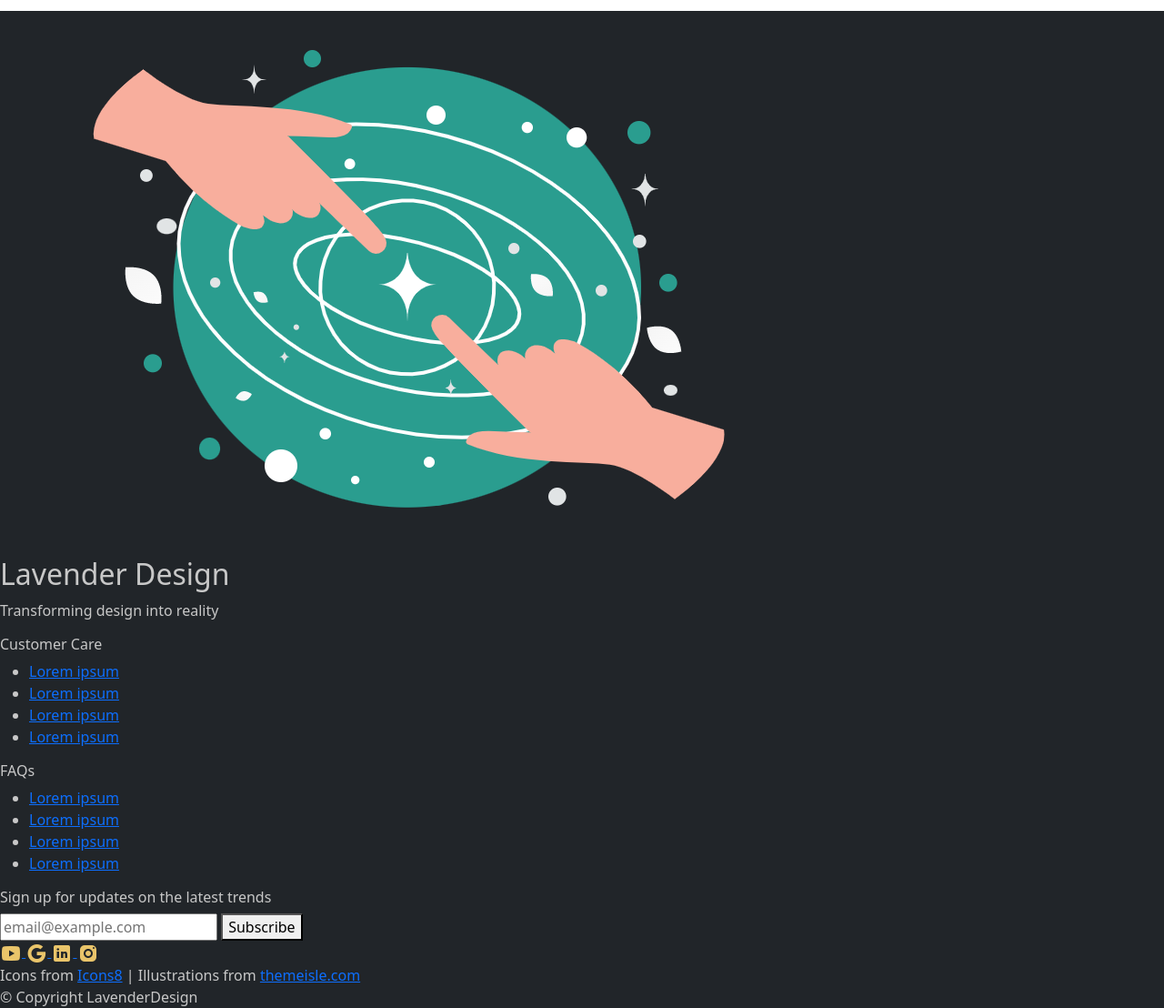
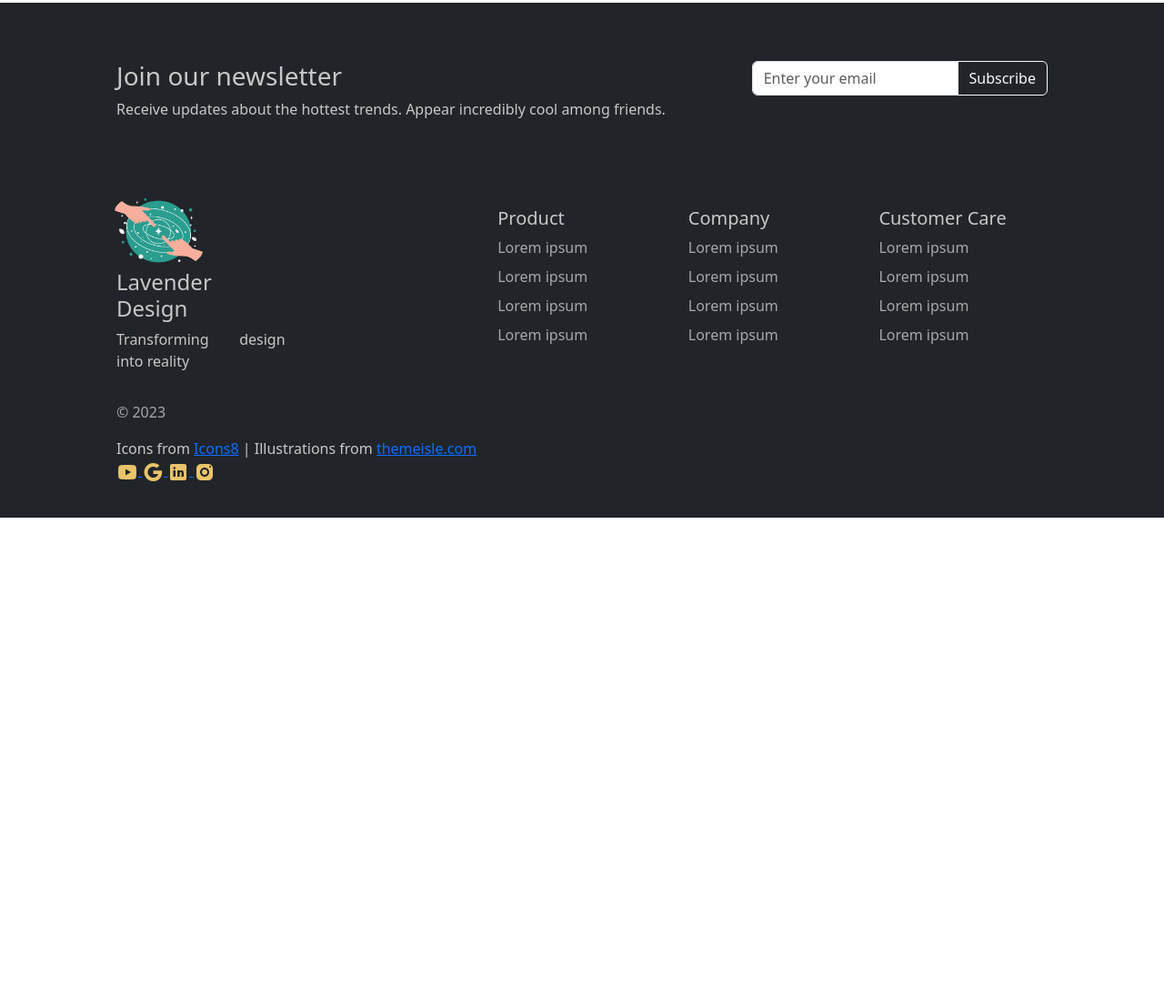
Before and after one commit to sushma1031/product-page, a plain HTML site: page index.html in a window 1280 px wide. Shown: the part 1806-2914 px from the top of the page at 91% size. After the commit the page ends 2375 px from the top, so only its background shows below. Drawn offline with nearby package versions, Linux system fonts and the light colour scheme.

Commit message:
style footer except socials, copyright, credit

```diff
--- a/css/style.css
+++ b/css/style.css
@@ -108,8 +108,13 @@ button.download{
 }
 
 #reviews{
-  padding: 3rem 0;
   color:#212427;
+  padding-bottom: 3rem;
+}
+
+#reviews .container-fluid {
+  padding-right: 5%;
+  padding-left: 5%;
 }
 
 .review-slide{
@@ -139,9 +144,41 @@ button.download{
   padding: 1rem 0;
 }
 
-footer{
+#footer{
   background-color: #212529;
-  color:rgba(200, 200, 200, 1);
+  color: rgba(200, 200, 200, 1);
+}
+
+#footer .container-fluid{
+  padding-top: 0;
+  padding-bottom: 3%;
+}
+
+.company-footer{
+  text-align: justify;
+}
+
+.company-logo{
+  margin-left: -1rem;
+}
+
+/* .email{
+  background-color: rgba(0, 0, 0, 0);
+  color: rgba(200, 200, 200, 0.8);
+  outline: none;
+  border: solid 1px rgba(200, 200, 200, 0.8);
+  border-radius: 5px;
+ padding-top: 0.5rem;
+  padding-bottom: 0.5rem;
+  padding-left: 0.5rem;
+} */
+
+.copyright{
+  opacity: 80%;
+}
+
+footer .nav-link {
+  color: rgba(200, 200, 200, 0.8);
 }
 
 @media (max-width: 1028px){
--- a/index.html
+++ b/index.html
@@ -168,6 +168,7 @@
 
   <section id="reviews">
 
+    <div class="container-fluid">
       <div id="reviewCarousel" class="carousel slide carousel-dark" ride="false" data-bs-theme="dark">
         <div class="carousel-inner">
           <div class="carousel-item active">
@@ -221,61 +222,74 @@
           <span class="visually-hidden">Next</span>
         </button>
       </div>
+    </div>
 
   </section>
 
   <!-- Footer -->
 
-  <footer id="footer">
+  <section id="footer">
+    <div class="container-fluid">
 
-    <div class="brand-footer">
-      <img src="images/130-teal.png" alt="lavender-design-logo">
-      <h2 class="brand-name">Lavender Design</h2>
+      <div class="row row-cols-1 row-cols-sm-2">
+        <div class="col-sm-8 pt-5 mt-3">
+          <h3 class="subscribe">Join our newsletter</h3>
+          <p>Receive updates about the hottest trends. Appear incredibly cool among friends.</p>
+        </div>
+
+
+          <div class="col-sm-4 pt-5 mt-3">
+            <div class="input-group">
+              <input type="text" class="form-control" placeholder="Enter your email">
+              <button type="submit" class="btn btn-outline-light">Subscribe</button>
+            </div>
+          </div>
+      </div>
+
+      <footer class="row row-cols-1 row-cols-sm-2 row-cols-md-5 pt-5 mt-3">
+        <div class="company-footer col mb-3">
+          <img class="company-logo" src="images/130-teal.png" alt="lavender-design-logo" width="125">
+          <h4 class="brand-name">Lavender Design</h4>
           <p>Transforming design into reality</p>
         </div>
+        <div class="col my-3">
 
-    <div class="">
-      <div class="">
-        <h6>Customer Care</h6>
-        <ul>
-          <li>
-            <a href="#">Lorem ipsum</a>
-          </li>
-          <li>
-            <a href="#">Lorem ipsum</a>
-          </li>
-          <li>
-            <a href="#">Lorem ipsum</a>
-          </li>
-          <li>
-            <a href="#">Lorem ipsum</a>
-          </li>
+        </div>
+               <div class="col my-3">
+          <h5>Product</h5>
+          <ul class="nav flex-column">
+            <li class="nav-item mb-2"><a class="nav-link p-0" href="#">Lorem ipsum</a></li>
+            <li class="nav-item mb-2"><a class="nav-link p-0" href="#">Lorem ipsum</a></li>
+            <li class="nav-item mb-2"><a class="nav-link p-0" href="#">Lorem ipsum</a></li>
+            <li class="nav-item mb-2"><a class="nav-link p-0" href="#">Lorem ipsum</a></li>
           </ul>
         </div>
 
-      <div class="">
-        <h6>FAQs</h6>
-        <ul>
-          <li>
-            <a href="#">Lorem ipsum</a>
-          </li>
-          <li>
-            <a href="#">Lorem ipsum</a>
-          </li>
-          <li>
-            <a href="#">Lorem ipsum</a>
-          </li>
-          <li>
-            <a href="#">Lorem ipsum</a>
-          </li>
+        <div class="col my-3">
+          <h5>Company</h5>
+          <ul class="nav flex-column">
+            <li class="nav-item mb-2"><a class="nav-link p-0" href="#">Lorem ipsum</a></li>
+            <li class="nav-item mb-2"><a class="nav-link p-0" href="#">Lorem ipsum</a></li>
+            <li class="nav-item mb-2"><a class="nav-link p-0" href="#">Lorem ipsum</a></li>
+            <li class="nav-item mb-2"><a class="nav-link p-0" href="#">Lorem ipsum</a></li>
           </ul>
         </div>
 
-      <div class="">
-        <h6>Sign up for updates on the latest trends</h6>
-        <input type="email" name="email" id="email" placeholder="email@example.com">
-        <button>Subscribe</button>
+        <div class="col my-3">
+          <h5>Customer Care</h5>
+          <ul class="nav flex-column">
+            <li class="nav-item mb-2"><a class="nav-link p-0" href="#">Lorem ipsum</a></li>
+            <li class="nav-item mb-2"><a class="nav-link p-0" href="#">Lorem ipsum</a></li>
+            <li class="nav-item mb-2"><a class="nav-link p-0" href="#">Lorem ipsum</a></li>
+            <li class="nav-item mb-2"><a class="nav-link p-0" href="#">Lorem ipsum</a></li>
+          </ul>
+        </div>
+      </footer>
 
+      <p class="copyright">© 2023</p>
+      <span class="credit">Icons from </span><a target="_blank" href="https://icons8.com">Icons8</a> |
+      <span class="credit">Illustrations from </span><a target="_blank"
+        href="https://themeisle.com/illustrations/?utm_source=themeisle&utm_medium=themeisle_blog&utm_campaign=free-illustrations">themeisle.com</a>
       <div class="">
         <a href="#" class="">
           <img src="images/icons8-youtube-24.png" alt="youtube-icon">
@@ -290,13 +304,9 @@
           <img src="images/icons8-instagram-24.png" alt="instagram-icon">
         </a>
       </div>
+    </div>
 
-        <span class="credit">Icons from </span><a target="_blank" href="https://icons8.com">Icons8</a> |
-        <span class="credit">Illustrations from </span><a target="_blank"
-          href="https://themeisle.com/illustrations/?utm_source=themeisle&utm_medium=themeisle_blog&utm_campaign=free-illustrations">themeisle.com</a>
-        <p>© Copyright LavenderDesign</p>
-
-  </footer>
+  </section>
 
 </body>
 
```
Lines whose indentation alone changed are shown as unchanged.
